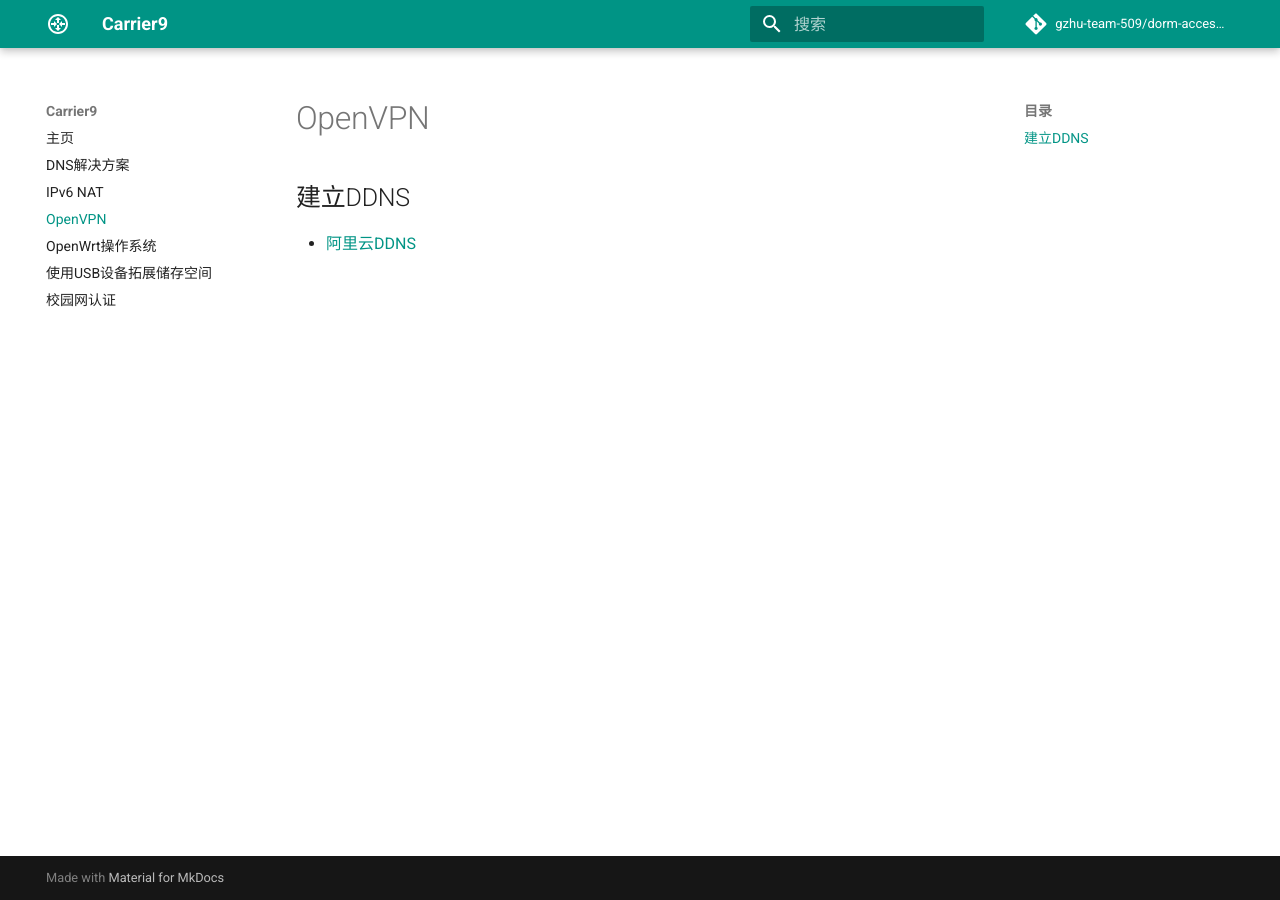
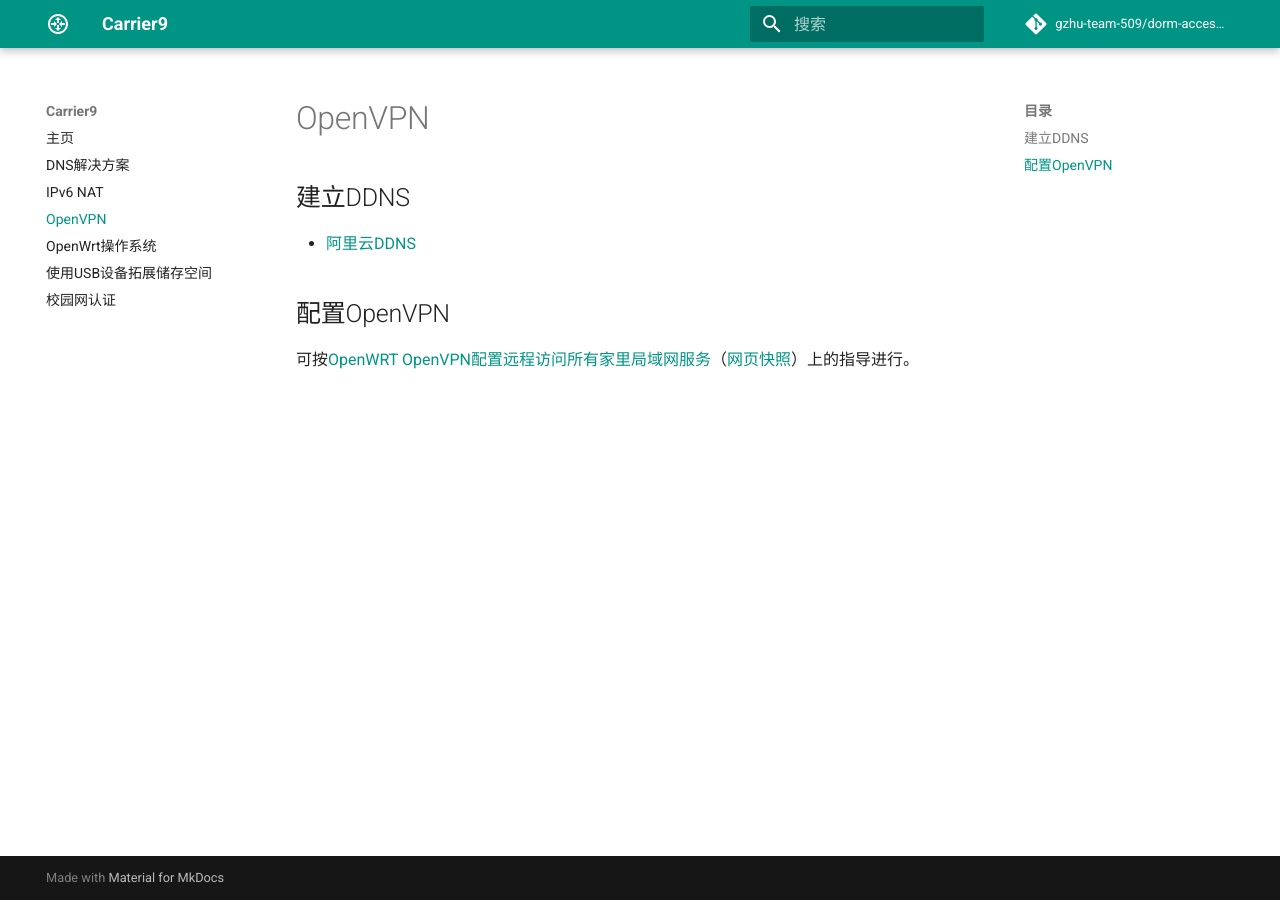
Before and after one commit to gzhu-team-509/Carrier9-info, an MkDocs documentation site: the page built from docs/OpenVPN.md, in a window 1280 px wide. Built offline with MkDocs 1.6.1 and Material for MkDocs 9.7.7, drawn with Linux system fonts in a browser that asks for light colours; comment, search, counter and statistics services are not loaded.

Commit message:
添加OpenVPN配置说明

```diff
--- a/docs/OpenVPN.md
+++ b/docs/OpenVPN.md
@@ -3,3 +3,7 @@
 ## 建立DDNS
 
 - [阿里云DDNS](https://github.com/lightyears1998/aliyun-ddns)
+
+## 配置OpenVPN
+
+可按[OpenWRT OpenVPN配置远程访问所有家里局域网服务](https://blog.dreamtobe.cn/openwrt_openvpn/)（[网页快照](assets/dreamtobe-OpenWRT-blog-post.pdf)）上的指导进行。
--- a/mkdocs.yml
+++ b/mkdocs.yml
@@ -4,7 +4,7 @@ theme:
   language: zh
   logo:
     icon: router
-  favicon: icon.png
+  favicon: assets/icon.png
   palette:
     primary: teal
     accent: amber
```
Also changed, not shown: docs/assets/icon.png (renamed from docs/icon.png), 1 other file.
